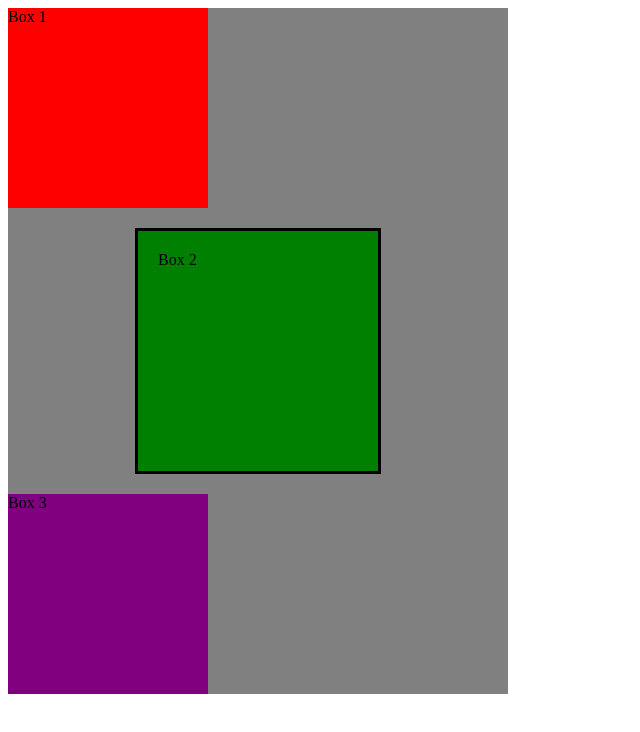
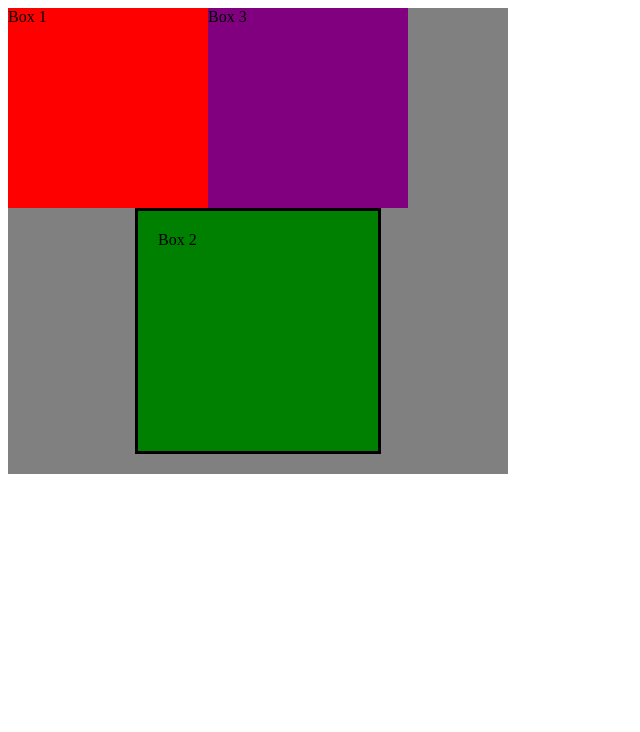
Before and after one commit to Ad00M87/box_float_flex, a plain HTML site: page index.html in a window 1280 px wide. Shown: the whole page, without its empty margins (0-640 px from the left). Drawn offline with Linux system fonts and the light colour scheme.

Commit message:
floating

```diff
--- a/css/main.css
+++ b/css/main.css
@@ -5,6 +5,7 @@
 
 #box1 {
    background-color: red;
+   float: left;
 }
 
 #box2 {
@@ -12,13 +13,16 @@
    padding: 20px;
    margin: 20px auto;
    border:  solid 3px black;
+   clear: left;
 }
 
 #box3 {
    background-color: purple;
+   float: left;
 }
 
 #container {
   width: 500px;
   background-color: grey;
+  overflow: hidden;
 }
--- a/index.html
+++ b/index.html
@@ -9,12 +9,12 @@
         Box 1
       </div>
 
+      <div id="box3" class="box">
+        Box 3
+      </div>
+
       <div id="box2" class="box">
         Box 2
-      </div>
-
-      <div id="box3" class="box">
-        Box 3
       </div>
     </div>
   </body>
```
